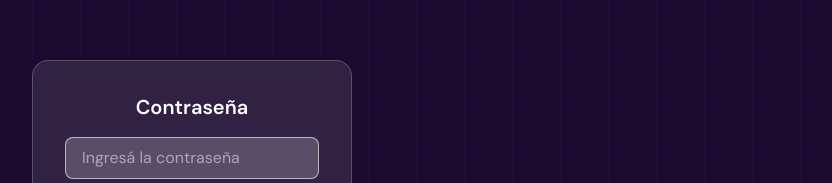
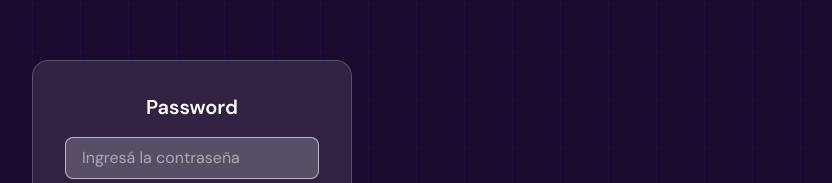
Before and after one commit to wicouy/Punt_Reactivation_Presentation, a React (Vite) app: page / in a window 1280 px wide. Shown: the part 236-419 px from the top of the page, without its empty margins (448-1280 px from the left). Built offline with nearby package versions, Linux system fonts and the light colour scheme.

Commit message:
fix leanguage

```diff
--- a/src/App.tsx
+++ b/src/App.tsx
@@ -13,7 +13,7 @@ export default function App() {
     return (
       <div className="min-h-screen bg-mesh bg-grid font-dm-sans flex items-center justify-center">
         <div className="bg-white/10 backdrop-blur-md border border-white/20 rounded-2xl p-8 flex flex-col gap-4 w-80">
-          <h1 className="text-white text-xl font-semibold text-center">Contraseña</h1>
+          <h1 className="text-white text-xl font-semibold text-center">Password</h1>
           <input
             type="password"
             value={input}
```
